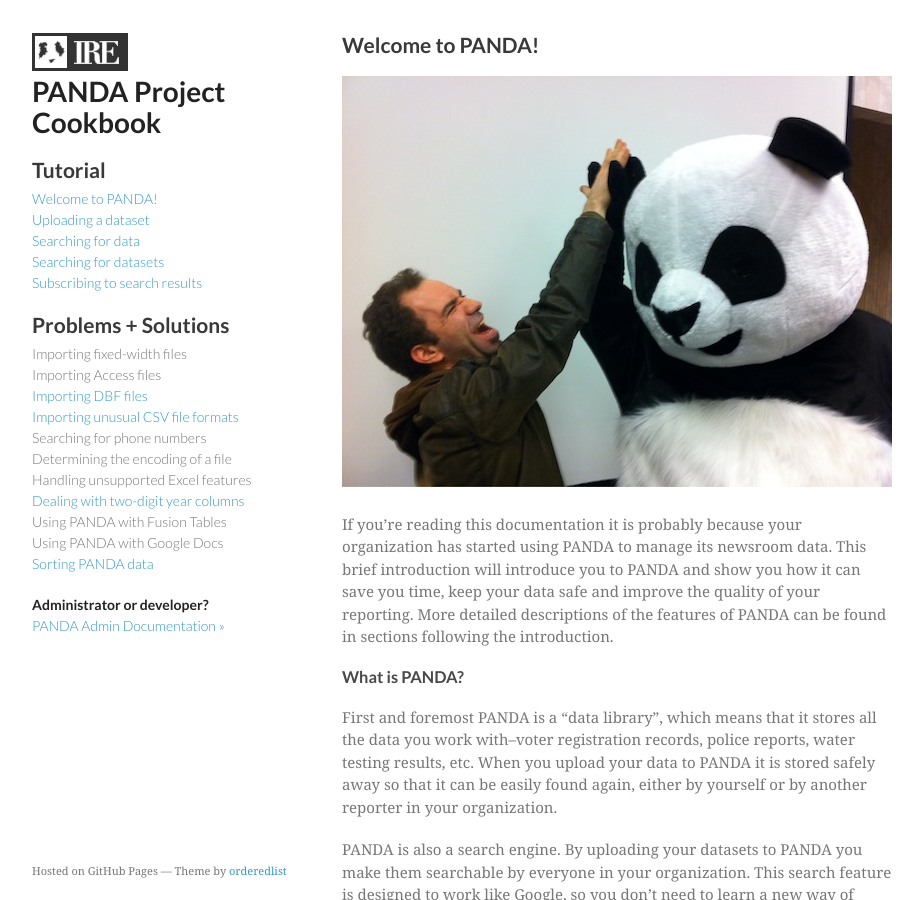
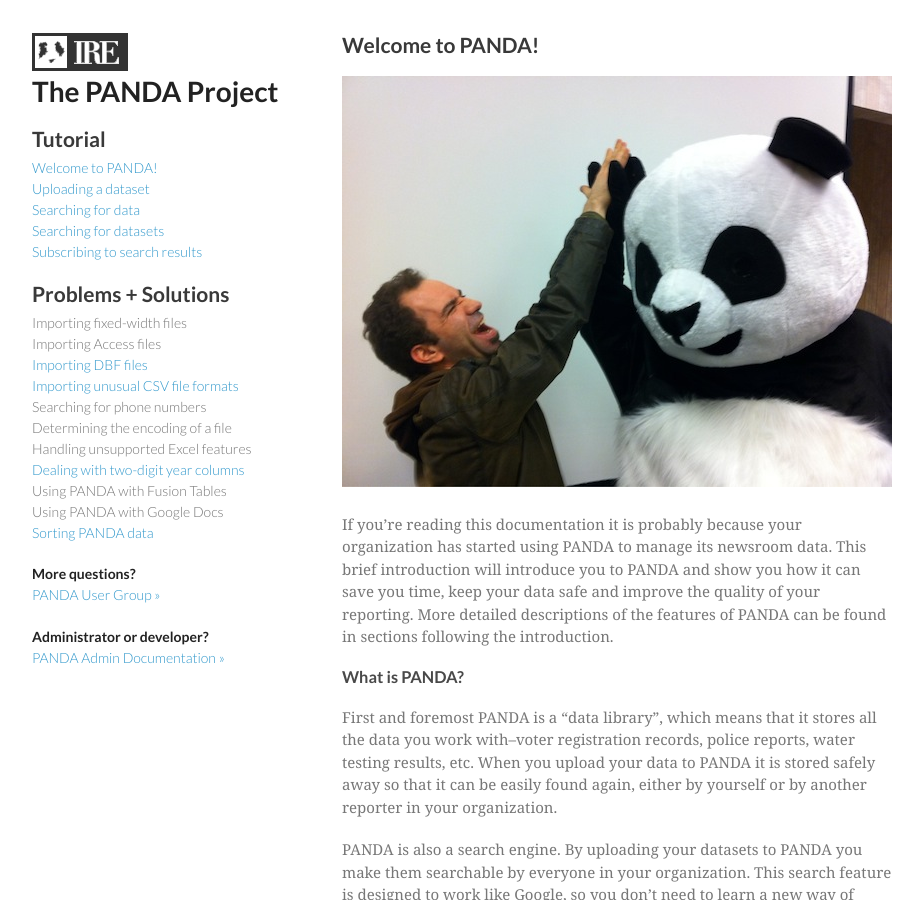
Before and after one commit to pandaproject/pandaproject.github.com, a Jekyll site: the page built from index.md, in a window 1280 px wide and 900 px high. Shown: the whole window, without its empty margins (178-1101 px from the left). Built offline with Jekyll 4.4.1, drawn with Linux system fonts in a browser that asks for light colours; Markdown is read by kramdown in place of the engine named in the settings.

Commit message:
Link to user group.

```diff
--- a/_layouts/default.html
+++ b/_layouts/default.html
@@ -16,9 +16,14 @@
     <div class="wrapper">
       <header>
         <img src="/images/panda_and_ire.png" />
-        <h1><strong>PANDA Project Cookbook</strong></h1>
+        <h1><strong>The PANDA Project</strong></h1>
 
         {% include toc.html %}
+
+        <strong>More questions?</strong><br />
+        <a href="https://groups.google.com/forum/?hl=en&fromgroups#!forum/panda-project-users">PANDA User Group &raquo;</a><br />
+
+        &nbsp;<br />
 
         <strong>Administrator or developer?</strong><br />
         <a href="http://panda.readthedocs.org/en/latest/index.html">PANDA Admin Documentation &raquo;</a>
@@ -29,9 +34,6 @@
         {{ content }}
       </section>
       <footer>
-      <p>
-      <small>Hosted on GitHub Pages &mdash; Theme by <a href="https://github.com/orderedlist">orderedlist</a></small>
-        </p>
       </footer>
     </div>
     <script src="/javascripts/scale.fix.js"></script>
```
